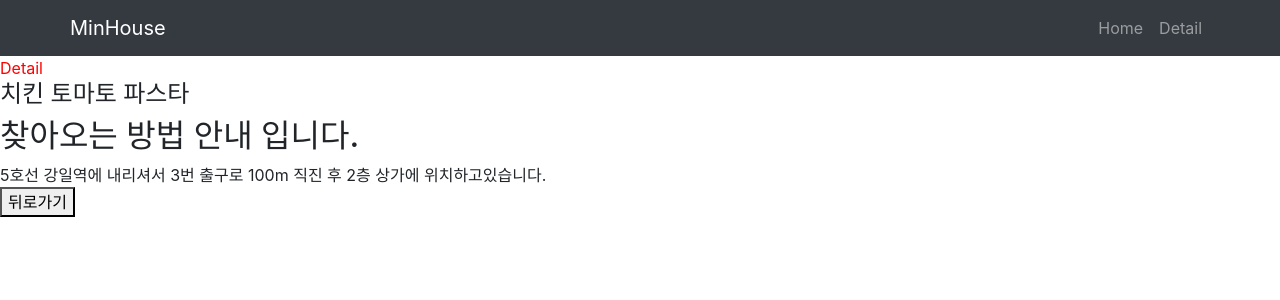
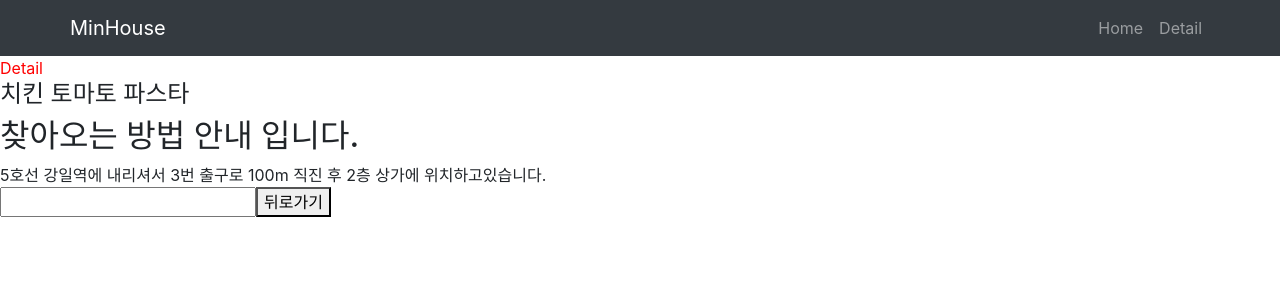
Before and after one commit to SeungMinK/ReactToyPJT, a React (Create React App) app: page /detail/1 in a window 1280 px wide. Shown: the top 300 px of the page. Built offline with nearby package versions, Linux system fonts and the light colour scheme.

Commit message:
input으로 값 입력받고 바로 State에 저장하기

```diff
--- a/src/Detail.js
+++ b/src/Detail.js
@@ -17,7 +17,9 @@ function Detail(p){//모듈화
 
     let {id} = useParams();
     let history = useHistory();//이동햇던 방문기록을 저장해놓는 object
-    let [Ui,UiChange] = useState(true);
+    let [Ui,UiChange] = useState(true);//UI Switch
+    let [inputData,inputDataChange] = useState('');
+
     useEffect(()=>{
 
         setTimeout(()=>{UiChange(false)},2000);
@@ -33,6 +35,15 @@ function Detail(p){//모듈화
                  {Ui == true ? <h2>찾아오시는길 안내 입니다.</h2> : <h2>찾아오는 방법 안내 입니다.</h2>}
                 <span>5호선 강일역에 내리셔서 3번 출구로 100m 직진 후 2층 상가에 위치하고있습니다.</span>
             </div>
+
+            <input onChange={(e)=>{inputDataChange(e.target.value)}}/>
+            {/*
+            여기서 onChnge()는 input 박스가 바뀔때 마다 실행하는 함수
+            e는 이벤트 객체
+            e.target.value => input에 현재 입력된 값
+            */}
+            {inputData}
+
             <button onClick = {()=>{
                 //history.goBack();//goBack()함수와 같은 함수들의 사용법은 라이브러리 문서를 참고
                 history.push('/')//원하는 경로로 이동
```
